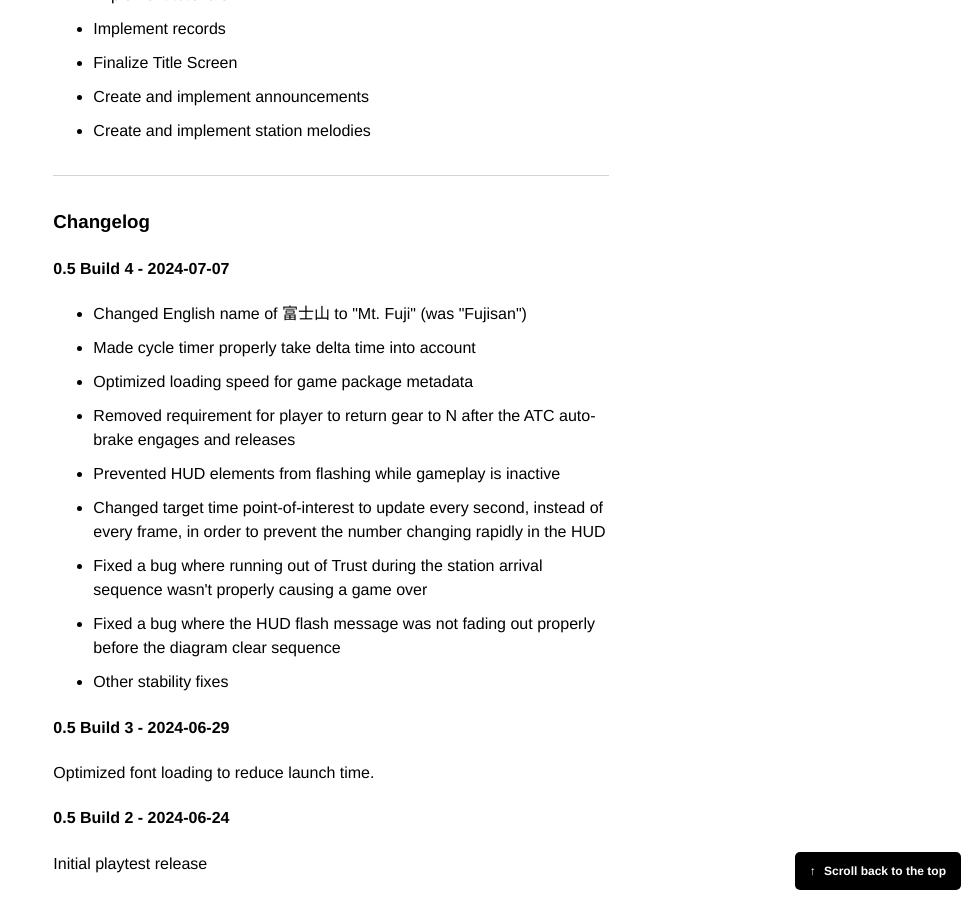
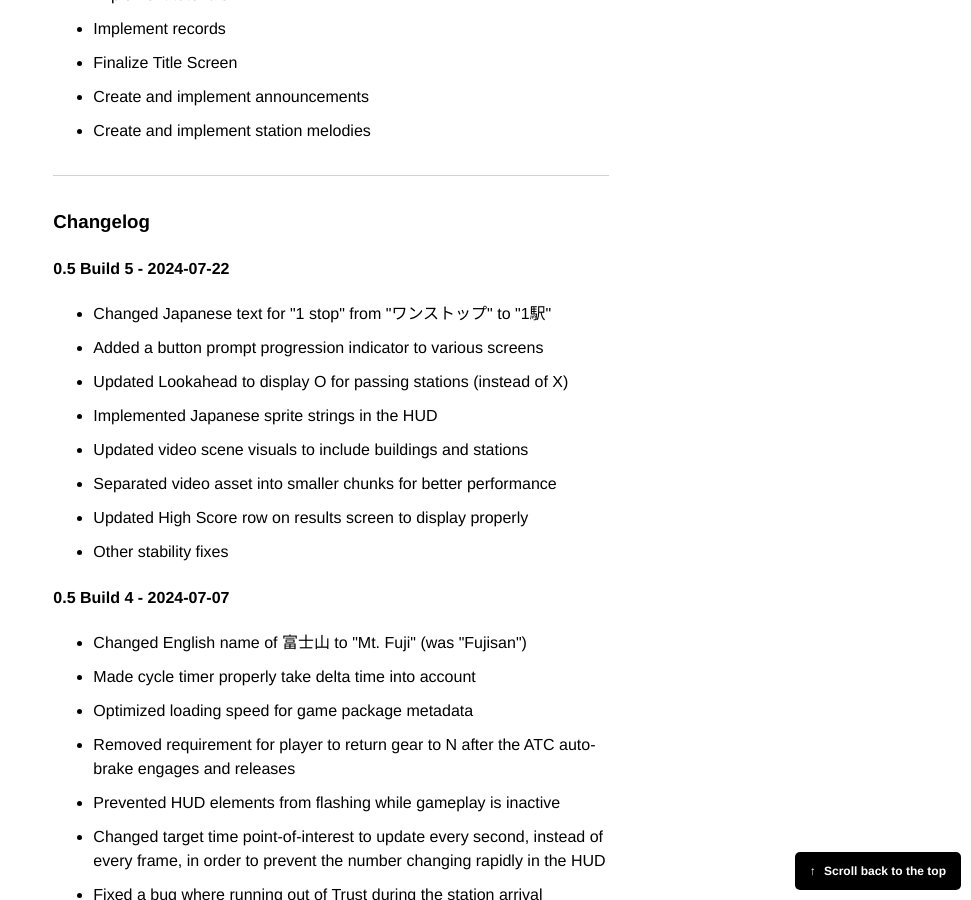
Before and after one commit to hunterbridges/blog, a Jekyll site: the page built from zerozero/playtest.html, in a window 1280 px wide and 900 px high, scrolled down 6917 px. Shown: the whole window, without its empty margins (309-1280 px from the left). Built offline with Jekyll 4.4.1, drawn with Linux system fonts in a browser that asks for light colours; some web fonts are replaced; comment, search, counter and statistics services are not loaded.

Commit message:
Changelog for Zero Zero Build 5

```diff
--- a/zerozero/playtest.html
+++ b/zerozero/playtest.html
@@ -185,7 +185,7 @@ layout: default
 <h3>Development Roadmap</h3>
 <p>Much has been done, but there is still some stuff left to do before the game can be released! Here is a brief inventory of the work outstanding:</p>
 <ul>
-    <li>3D scene polish (Primarily generating the buildings and train stations)</li>
+    <li><s>3D scene polish (Primarily generating the buildings and train stations)</s></li>
     <li>Implement tutorials</li>
     <li>Implement records</li>
     <li>Finalize Title Screen</li>
@@ -195,6 +195,20 @@ layout: default
 <hr>
 
 <h3>Changelog</h3>
+<h4>0.5 Build 5 - 2024-07-22</h4>
+<p>
+    <ul>
+        <li>Changed Japanese text for "1 stop" from "ワンストップ" to "1駅"</li>
+        <li>Added a button prompt progression indicator to various screens</li>
+        <li>Updated Lookahead to display O for passing stations (instead of X)</li>
+        <li>Implemented Japanese sprite strings in the HUD</li>
+        <li>Updated video scene visuals to include buildings and stations</li>
+        <li>Separated video asset into smaller chunks for better performance</li>
+        <li>Updated High Score row on results screen to display properly</li>
+        <li>Other stability fixes</li>
+    </ul>
+</p>
+
 <h4>0.5 Build 4 - 2024-07-07</h4>
 <p>
     <ul>
```
